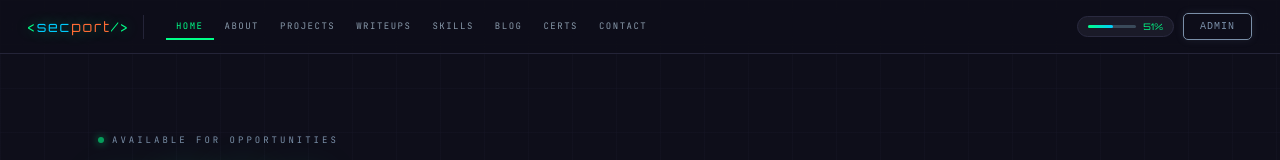
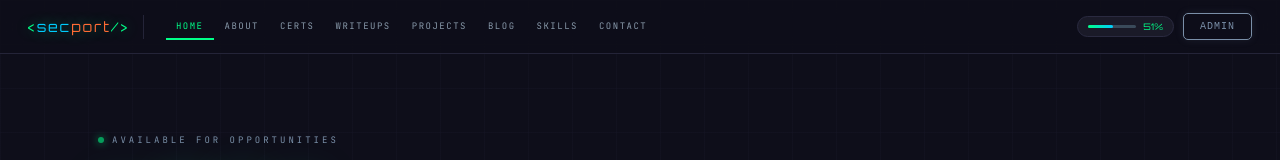
Before and after one commit to sp3cia1m4n/secport, a Next.js app: page / in a window 1280 px wide. Shown: the top 160 px of the page. Built offline with nearby package versions, Linux system fonts and the light colour scheme.

Commit message:
reorder nav

```diff
--- a/pages/index.jsx
+++ b/pages/index.jsx
@@ -323,14 +323,14 @@ function App(){
   },[persist]);
 
   const NAV=[
-    {id:"home",      label:"HOME",   icon:"◈"},
-    {id:"about",     label:"ABOUT",  icon:"👤"},
+    {id:"home",      label:"HOME",    icon:"◈"},
+    {id:"about",     label:"ABOUT",   icon:"👤"},
+    {id:"certs",     label:"CERTS",   icon:"🏆"},
+    {id:"writeups",  label:"WRITEUPS",icon:"📄"},
     {id:"projects",  label:"PROJECTS",icon:"🛠️"},
-    {id:"writeups",  label:"WRITEUPS",icon:"📄"},
-    {id:"skills",    label:"SKILLS", icon:"⚙️"},
-    {id:"blog",      label:"BLOG",   icon:"📝"},
-    {id:"certs",     label:"CERTS",  icon:"🏆"},
-    {id:"contact",   label:"CONTACT",icon:"✉️"},
+    {id:"blog",      label:"BLOG",    icon:"📝"},
+    {id:"skills",    label:"SKILLS",  icon:"⚙️"},
+    {id:"contact",   label:"CONTACT", icon:"✉️"},
   ];
 
   if(!data) return (
```
